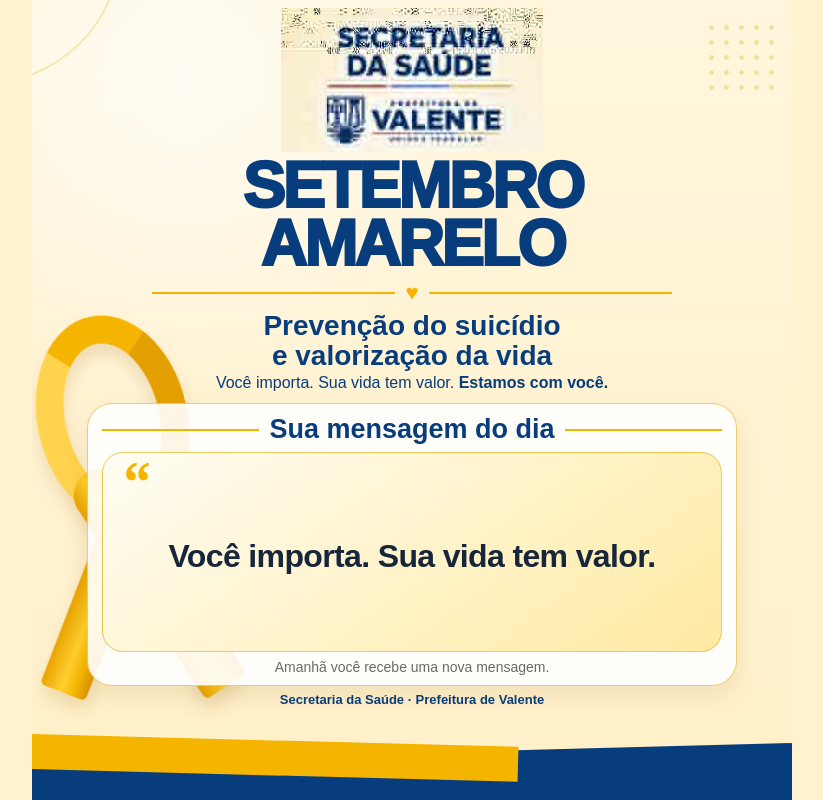
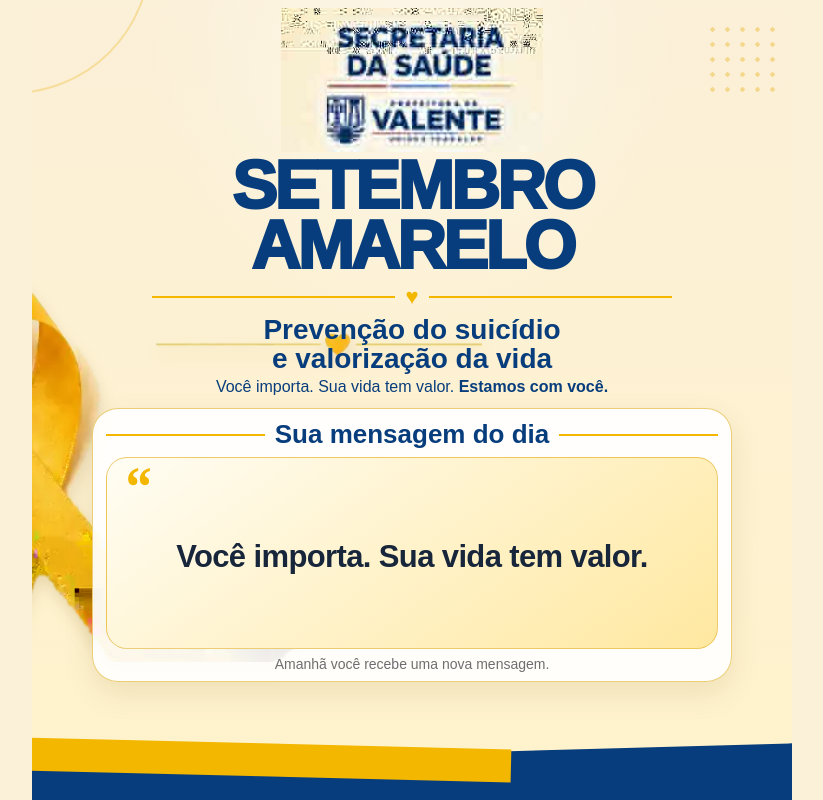
Before and after one commit to MarcoNMorais/ifa-valente, a Flask app: template templates/mensagem_v2.html in a window 1280 px wide. Shown: the whole page, without its empty margins (228-1051 px from the left). Run offline with Flask 3, Linux system fonts and the light colour scheme; the template is opened without the code that fills it, so the values that code supplies are empty.

Commit message:
Finaliza visual da mensagem com logo e fita reais do cartaz

```diff
--- a/templates/mensagem_v2.html
+++ b/templates/mensagem_v2.html
@@ -3,30 +3,40 @@
 <head>
 <meta charset="utf-8">
 <meta name="viewport" content="width=device-width,initial-scale=1,viewport-fit=cover">
-<meta name="theme-color" content="#fff2cf">
+<meta name="theme-color" content="#fbf0d8">
 <title>Mensagem do Dia | Saúde Valente</title>
 <style>
-:root{--azul:#073d7c;--amarelo:#f5b400;--creme:#fff2cf;--creme2:#fff7df;--texto:#17263a}
-*{box-sizing:border-box}html,body{margin:0;width:100%;height:100%;overflow:hidden}body{font-family:Arial,Helvetica,sans-serif;background:var(--creme);color:var(--texto)}
-.page{height:100dvh;min-height:100svh;max-width:760px;margin:auto;position:relative;overflow:hidden;padding:max(8px,env(safe-area-inset-top)) 14px max(10px,env(safe-area-inset-bottom));display:flex;flex-direction:column;align-items:center;background:radial-gradient(circle at 20% 10%,rgba(255,255,255,.68),transparent 34%),linear-gradient(180deg,#fff6dd 0%,#fff0c8 100%)}
-.page:before{content:"";position:absolute;width:270px;height:270px;border:2px solid rgba(238,176,0,.28);border-radius:50%;left:-185px;top:-190px}.dots{position:absolute;right:14px;top:20px;width:74px;height:74px;opacity:.35;background-image:radial-gradient(#e7b21a 2px,transparent 2.5px);background-size:15px 15px}
-.logo{position:relative;z-index:4;width:min(360px,76vw);height:auto;max-height:18vh;object-fit:contain;display:block;margin:0 auto 5px;border:0;background:transparent}
-.hero{position:relative;z-index:4;width:100%;text-align:center}.hero h1{margin:0;color:var(--azul);font-weight:950;font-size:clamp(35px,9.5vw,64px);line-height:.91;letter-spacing:-.045em;text-transform:uppercase}.hero h1 span{display:block}.rule{display:flex;align-items:center;gap:10px;width:min(520px,82vw);margin:7px auto 5px}.rule:before,.rule:after{content:"";height:2px;background:var(--amarelo);flex:1}.rule b{font-size:22px;color:var(--amarelo)}.subtitle{margin:0;color:var(--azul);font-size:clamp(18px,4.7vw,28px);font-weight:900;line-height:1.05}.support{margin:4px 0 0;color:var(--azul);font-size:clamp(11px,2.9vw,16px)}
-.ribbon{position:absolute;z-index:2;left:-42px;top:39%;width:300px;height:360px;pointer-events:none;filter:drop-shadow(0 11px 8px rgba(149,96,0,.16));transform:rotate(-5deg)}.ribbon .loop,.ribbon .tail1,.ribbon .tail2{position:absolute;background:linear-gradient(90deg,#e9a300 0%,#ffcf2e 45%,#f8b800 72%,#d99400 100%)}.ribbon .loop{width:150px;height:210px;left:54px;top:0;border:28px solid #f5b400;border-left-color:#ffd34d;border-right-color:#e4a000;border-radius:50%;background:transparent;transform:rotate(-8deg)}.ribbon .tail1{width:48px;height:240px;left:84px;top:145px;border-radius:26px 20px 5px 5px;transform:rotate(26deg)}.ribbon .tail2{width:48px;height:255px;left:133px;top:142px;border-radius:26px 20px 5px 5px;transform:rotate(-29deg)}
-.card{position:relative;z-index:5;width:min(650px,97%);margin-top:clamp(8px,1.4vh,15px);background:rgba(255,255,255,.90);border:1px solid rgba(222,165,0,.55);border-radius:25px;padding:10px 14px 10px;box-shadow:0 10px 26px rgba(113,80,0,.10)}.card-title{display:flex;align-items:center;gap:10px;color:var(--azul);font-size:clamp(18px,4.5vw,27px);font-weight:900;margin-bottom:7px;white-space:nowrap}.card-title:before,.card-title:after{content:"";height:2px;background:var(--amarelo);flex:1}.quote{position:relative;height:clamp(150px,25vh,225px);border:1px solid rgba(222,165,0,.55);border-radius:21px;background:linear-gradient(145deg,#fffdf4,#ffeaa2);display:flex;align-items:center;justify-content:center;padding:25px 22px 18px;overflow:hidden}.quote:before{content:'“';position:absolute;left:20px;top:0;color:var(--amarelo);font:800 58px/1 Georgia,serif}#message{margin:0;max-width:550px;text-align:center;font-size:clamp(20px,5.2vw,32px);font-weight:900;line-height:1.14;letter-spacing:-.02em}#message.medium{font-size:clamp(17px,4.6vw,27px)}#message.long{font-size:clamp(14px,3.9vw,22px)}.tomorrow{text-align:center;color:#696969;margin:7px 0 0;font-size:clamp(10px,2.8vw,14px)}.brandline{position:relative;z-index:4;color:var(--azul);font-weight:800;text-align:center;margin-top:6px;font-size:clamp(9px,2.6vw,13px)}
-.footer{position:absolute;z-index:3;left:-4%;right:-4%;bottom:-25px;height:72px;background:var(--azul);transform:rotate(-1.5deg)}.footer:before{content:"";position:absolute;left:-5%;top:-18px;width:68%;height:35px;background:var(--amarelo);transform:rotate(3deg)}
-@media(max-width:430px){.page{padding-left:8px;padding-right:8px}.logo{width:min(330px,78vw);max-height:17vh}.hero h1{font-size:clamp(34px,10vw,44px)}.subtitle{font-size:18px}.support{font-size:11px}.rule{margin:5px auto 3px}.card{padding:9px 10px 8px;margin-top:8px;border-radius:22px}.card-title{font-size:19px;margin-bottom:6px}.quote{height:clamp(145px,24vh,205px);padding:22px 13px 15px}#message{font-size:clamp(20px,6vw,27px)}#message.medium{font-size:clamp(17px,5vw,22px)}#message.long{font-size:clamp(14px,4.1vw,18px)}.ribbon{left:-90px;top:40%;transform:scale(.86) rotate(-5deg)}}
-@media(max-height:760px){.logo{max-height:15vh;width:290px}.hero h1{font-size:32px}.subtitle{font-size:15px}.support{font-size:10px}.card{margin-top:6px}.quote{height:22vh;min-height:120px}.tomorrow{font-size:10px}.brandline{font-size:9px}}
+:root{--azul:#073d7c;--amarelo:#f3b700;--fundo:#fbf0d8;--texto:#17263a}
+*{box-sizing:border-box}html,body{margin:0;width:100%;height:100%;overflow:hidden}body{font-family:Arial,Helvetica,sans-serif;background:var(--fundo);color:var(--texto)}
+.page{position:relative;width:min(760px,100%);height:100dvh;min-height:100svh;margin:auto;overflow:hidden;padding:max(8px,env(safe-area-inset-top)) 12px max(10px,env(safe-area-inset-bottom));display:flex;flex-direction:column;align-items:center;background:radial-gradient(circle at 50% 8%,rgba(255,255,255,.42),transparent 32%),linear-gradient(180deg,#fbf0d8 0%,#fff3cc 100%)}
+.page:before{content:"";position:absolute;left:-160px;top:-185px;width:275px;height:275px;border:2px solid rgba(232,174,0,.28);border-radius:50%}.dots{position:absolute;right:15px;top:22px;width:72px;height:72px;opacity:.38;background-image:radial-gradient(#e8af10 2px,transparent 2.4px);background-size:15px 15px}
+.logo{position:relative;z-index:4;display:block;width:min(330px,76vw);height:auto;max-height:18vh;object-fit:contain;margin:0 auto 4px;background:transparent}
+.hero{position:relative;z-index:4;text-align:center;width:100%}.hero h1{margin:0;color:var(--azul);font-size:clamp(38px,10vw,68px);line-height:.88;letter-spacing:-.045em;font-weight:950;text-transform:uppercase}.hero h1 span{display:block}.rule{display:flex;align-items:center;gap:10px;width:min(520px,82vw);margin:8px auto 5px}.rule:before,.rule:after{content:"";height:2px;background:var(--amarelo);flex:1}.rule b{color:var(--amarelo);font-size:22px}.subtitle{margin:0;color:var(--azul);font-size:clamp(18px,4.5vw,28px);line-height:1.06;font-weight:900}.support{margin:4px 0 0;color:var(--azul);font-size:clamp(11px,2.8vw,16px)}
+.ribbon-img{position:absolute;z-index:1;left:-70px;top:34%;width:min(520px,78vw);height:auto;pointer-events:none;filter:drop-shadow(0 8px 8px rgba(130,86,0,.16))}
+.card{position:relative;z-index:5;width:min(640px,96%);margin-top:clamp(9px,1.5vh,16px);padding:10px 13px 9px;border:1px solid rgba(219,162,0,.52);border-radius:26px;background:rgba(255,255,255,.92);box-shadow:0 12px 30px rgba(112,78,0,.11)}
+.card-title{display:flex;align-items:center;gap:10px;margin-bottom:7px;color:var(--azul);font-size:clamp(18px,4.4vw,26px);font-weight:900;white-space:nowrap}.card-title:before,.card-title:after{content:"";height:2px;background:var(--amarelo);flex:1}.quote{position:relative;height:clamp(145px,24vh,215px);display:flex;align-items:center;justify-content:center;padding:24px 20px 17px;border:1px solid rgba(219,162,0,.50);border-radius:21px;background:linear-gradient(145deg,#fffdf4,#ffe8a0);overflow:hidden}.quote:before{content:'“';position:absolute;top:0;left:18px;color:var(--amarelo);font:800 56px/1 Georgia,serif}#message{margin:0;max-width:540px;text-align:center;color:var(--texto);font-size:clamp(20px,5.1vw,31px);font-weight:900;line-height:1.14;letter-spacing:-.02em}#message.medium{font-size:clamp(17px,4.5vw,26px)}#message.long{font-size:clamp(14px,3.8vw,21px)}.tomorrow{text-align:center;margin:7px 0 0;color:#6e6e6e;font-size:clamp(10px,2.8vw,14px)}
+.footer{position:absolute;z-index:3;left:-5%;right:-5%;bottom:-28px;height:74px;background:var(--azul);transform:rotate(-1.6deg)}.footer:before{content:"";position:absolute;left:-3%;top:-16px;width:65%;height:33px;background:var(--amarelo);transform:rotate(3deg)}
+@media(max-width:430px){.page{padding-left:8px;padding-right:8px}.logo{width:min(315px,78vw);max-height:17vh;margin-bottom:2px}.hero h1{font-size:clamp(36px,10.5vw,45px)}.rule{margin:6px auto 4px}.subtitle{font-size:18px}.support{font-size:11px}.ribbon-img{left:-92px;top:36%;width:390px}.card{width:97%;margin-top:8px;padding:9px 9px 8px;border-radius:23px}.card-title{font-size:19px;margin-bottom:6px}.quote{height:clamp(140px,23vh,200px);padding:22px 13px 15px;border-radius:19px}#message{font-size:clamp(20px,5.9vw,27px)}#message.medium{font-size:clamp(17px,5vw,22px)}#message.long{font-size:clamp(14px,4.1vw,18px)}}
+@media(max-height:760px){.logo{width:270px;max-height:14vh}.hero h1{font-size:33px}.subtitle{font-size:15px}.support{font-size:10px}.rule{margin:4px auto 3px}.ribbon-img{top:36%;width:340px}.card{margin-top:6px}.quote{height:21vh;min-height:118px}.tomorrow{font-size:10px}}
 </style>
 </head>
 <body>
 <main class="page">
-<div class="dots"></div>
-<img class="logo" src="{{ url_for('static', filename='logo-cartaz-setembro-amarelo.jpg') }}?v=1" alt="Secretaria da Saúde - Prefeitura de Valente">
-<section class="hero"><h1><span>SETEMBRO</span><span>AMARELO</span></h1><div class="rule"><b>♥</b></div><p class="subtitle">Prevenção do suicídio<br>e valorização da vida</p><p class="support">Você importa. Sua vida tem valor. <strong>Estamos com você.</strong></p></section>
-<div class="ribbon" aria-hidden="true"><span class="loop"></span><span class="tail1"></span><span class="tail2"></span></div>
-<section class="card"><div class="card-title">Sua mensagem do dia</div><div class="quote"><p id="message">Carregando sua mensagem...</p></div><p class="tomorrow">Amanhã você recebe uma nova mensagem.</p></section>
-<div class="brandline">Secretaria da Saúde · Prefeitura de Valente</div><div class="footer"></div>
+<div class="dots" aria-hidden="true"></div>
+<img class="logo" src="/static/logo-cartaz-setembro-amarelo.jpg?v=20260822-final" alt="Secretaria da Saúde - Prefeitura de Valente">
+<section class="hero">
+<h1><span>SETEMBRO</span><span>AMARELO</span></h1>
+<div class="rule"><b>♥</b></div>
+<p class="subtitle">Prevenção do suicídio<br>e valorização da vida</p>
+<p class="support">Você importa. Sua vida tem valor. <strong>Estamos com você.</strong></p>
+</section>
+<img class="ribbon-img" src="/static/fita-setembro-amarelo.webp?v=20260822-final" alt="" aria-hidden="true">
+<section class="card">
+<div class="card-title">Sua mensagem do dia</div>
+<div class="quote"><p id="message">Carregando sua mensagem...</p></div>
+<p class="tomorrow">Amanhã você recebe uma nova mensagem.</p>
+</section>
+<div class="footer" aria-hidden="true"></div>
 </main>
 <script>
 const messages={{ messages|tojson }};const el=document.getElementById('message');
@@ -35,4 +45,5 @@
 const d=new Date(),day=d.getFullYear()+'-'+String(d.getMonth()+1).padStart(2,'0')+'-'+String(d.getDate()).padStart(2,'0');
 if(messages.length){const m=messages[hash(key()+'|'+day)%messages.length].text;el.textContent=m;el.className=m.length>190?'long':m.length>125?'medium':''}else el.textContent='Você importa. Sua vida tem valor.';
 </script>
-</body></html>
+</body>
+</html>
```
